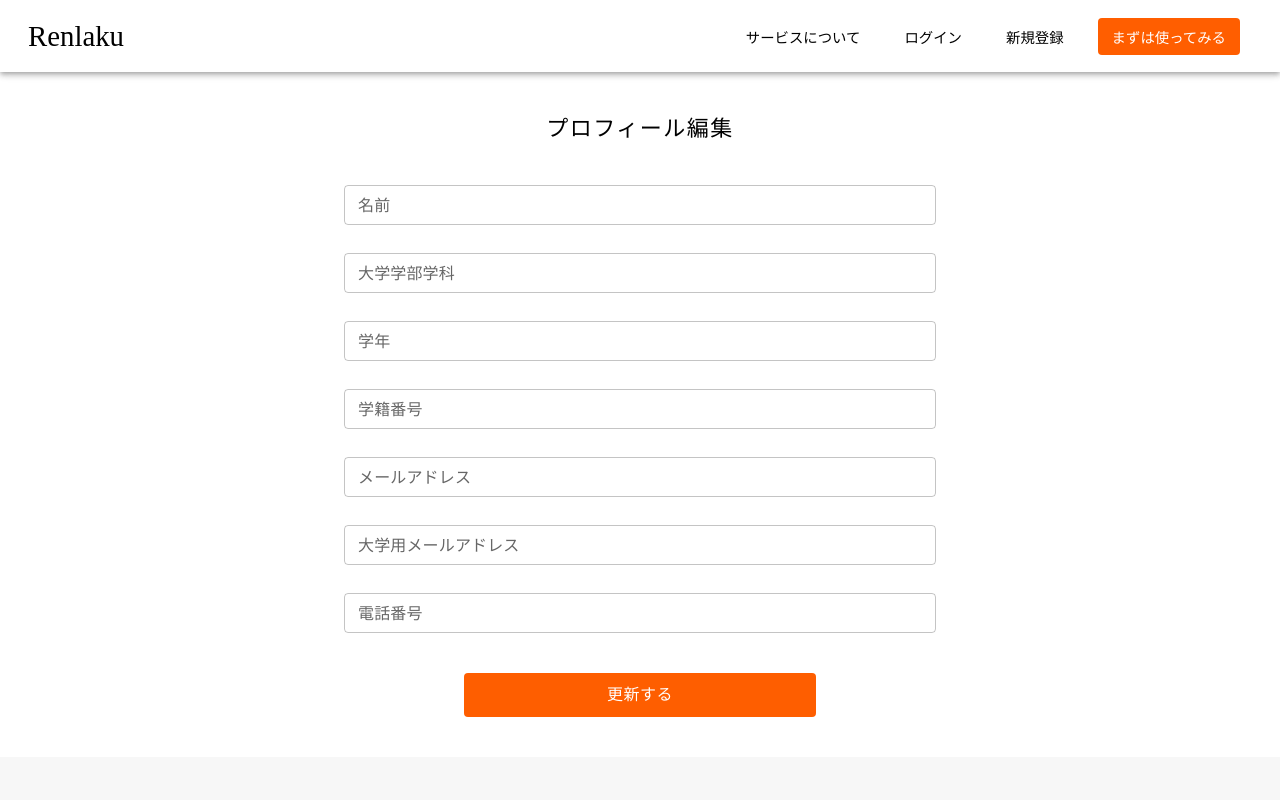
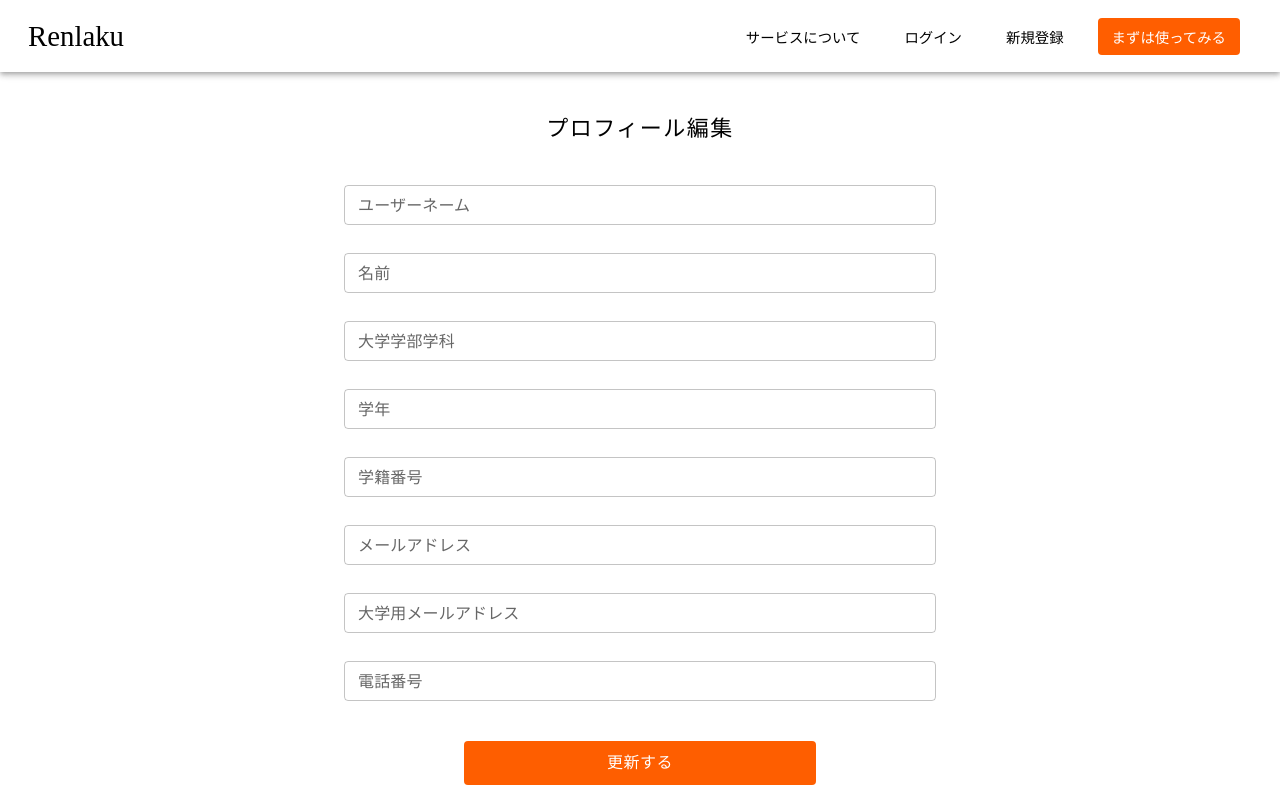
Before and after one commit to yusei53/Renlaku, a Next.js app: page /profile in a window 1280 px wide. Shown: the top 800 px of the page. Built offline with nearby package versions, Linux system fonts and the light colour scheme; no server answers.

Commit message:
userNameカラムを使用

```diff
--- a/app/_components/common/modals/signup-modal.tsx
+++ b/app/_components/common/modals/signup-modal.tsx
@@ -16,6 +16,7 @@ import useLoginModal from "@/app/_feature/hooks/useLoginModal";
 import Modal from "./custom-modal";
 
 const schema = z.object({
+  userName: z.string().min(1, { message: "ユーザーネームを入力してください" }),
   email: z.string().email({ message: "メールアドレスの形式ではありません" }),
   password: z.string().min(6, { message: "6文字以上入力する必要があります" }),
 });
@@ -32,7 +33,7 @@ const SignupModal = () => {
     formState: { errors },
   } = useForm<FieldValues>({
     //初期値
-    defaultValues: { email: "", password: "" },
+    defaultValues: { userName: "", email: "", password: "" },
     //入力値の検証
     resolver: zodResolver(schema),
   });
@@ -59,7 +60,7 @@ const SignupModal = () => {
         });
 
         signupModal.onClose();
-        router.push("/skip-class");
+        router.push("/profile");
         router.refresh();
       }
     } catch (error) {
@@ -71,6 +72,14 @@ const SignupModal = () => {
 
   const bodyContent = (
     <Box component={"form"} display="flex" flexDirection="column" gap={3}>
+      <Input
+        id="userName"
+        label="ユーザー名"
+        disabled={loading}
+        register={register}
+        errors={errors}
+        required
+      />
       <Input
         id="email"
         label="メールアドレス"
@@ -95,7 +104,7 @@ const SignupModal = () => {
     <Box gap={3}>
       {/* Googleログイン */}
       <Button
-        label="Googleでログイン"
+        label="Googleで新規登録"
         icon={FcGoogle}
         onClick={() => signIn("google")}
         sx={{
--- a/app/_components/profile/profile-container.tsx
+++ b/app/_components/profile/profile-container.tsx
@@ -16,6 +16,7 @@ type TProps = {
 const ProfileContainer: React.FC<TProps> = ({ currentUser }) => {
   const router = useRouter();
   const [loading, setLoading] = useState(false);
+  const [isFormChanged, setIsFormChanged] = useState(false);
 
   const {
     register,
@@ -40,13 +41,17 @@ const ProfileContainer: React.FC<TProps> = ({ currentUser }) => {
   }, [currentUser, reset]);
 
   const onSubmit: SubmitHandler<FieldValues> = async (data) => {
+    if (!isFormChanged) {
+      router.push("/create-mail?category=skip-class");
+      return;
+    }
     setLoading(true);
 
     try {
       const res = await axios.patch("/api/profile", data);
       if (res.status == 200) {
         toast.success("プロフィールを更新しました！");
-        router.refresh();
+        router.push("/create-mail?category=skip-class");
       }
     } catch (error) {
       toast.error("エラーが発生しました" + error);
@@ -57,6 +62,7 @@ const ProfileContainer: React.FC<TProps> = ({ currentUser }) => {
   };
 
   const handleInputChange = (event: React.ChangeEvent<HTMLInputElement>) => {
+    setIsFormChanged(true);
     const { name, value } = event.target;
     setValue(name, value);
   };
@@ -70,12 +76,20 @@ const ProfileContainer: React.FC<TProps> = ({ currentUser }) => {
       py={5}
     >
       <HookFormInput
+        id="userName"
+        label="ユーザーネーム"
+        disabled={loading}
+        register={register}
+        errors={errors}
+        value={currentUser?.userName}
+        onChange={handleInputChange}
+      />
+      <HookFormInput
         id="name"
         label="名前"
         disabled={loading}
         register={register}
         errors={errors}
-        required
         value={currentUser?.name}
         onChange={handleInputChange}
       />
@@ -85,7 +99,6 @@ const ProfileContainer: React.FC<TProps> = ({ currentUser }) => {
         disabled={loading}
         register={register}
         errors={errors}
-        required
         value={currentUser?.university}
         onChange={handleInputChange}
       />
@@ -96,7 +109,6 @@ const ProfileContainer: React.FC<TProps> = ({ currentUser }) => {
         register={register}
         errors={errors}
         type="number"
-        required
         value={currentUser?.grade}
         onChange={handleInputChange}
       />
@@ -106,7 +118,6 @@ const ProfileContainer: React.FC<TProps> = ({ currentUser }) => {
         disabled={loading}
         register={register}
         errors={errors}
-        required
         value={currentUser?.universityNumber}
         onChange={handleInputChange}
       />
@@ -116,7 +127,6 @@ const ProfileContainer: React.FC<TProps> = ({ currentUser }) => {
         disabled={loading}
         register={register}
         errors={errors}
-        required
         value={currentUser?.privateEmail}
         onChange={handleInputChange}
       />
@@ -126,7 +136,6 @@ const ProfileContainer: React.FC<TProps> = ({ currentUser }) => {
         disabled={loading}
         register={register}
         errors={errors}
-        required
         value={currentUser?.universityEmail}
         onChange={handleInputChange}
       />
@@ -136,7 +145,6 @@ const ProfileContainer: React.FC<TProps> = ({ currentUser }) => {
         disabled={loading}
         register={register}
         errors={errors}
-        required
         value={currentUser?.phoneNumber}
         onChange={handleInputChange}
       />
--- a/app/api/profile/route.ts
+++ b/app/api/profile/route.ts
@@ -6,6 +6,7 @@ export async function PATCH(request: Request) {
   try {
     const body = await request.json();
     const {
+      userName,
       name,
       university,
       grade,
@@ -27,6 +28,7 @@ export async function PATCH(request: Request) {
         id: currentUser.id,
       },
       data: {
+        userName,
         name,
         university,
         grade,
--- a/app/api/signup/route.ts
+++ b/app/api/signup/route.ts
@@ -6,7 +6,7 @@ export async function POST(request: Request) {
   try {
     //リクエストボディの取得
     const body = await request.json();
-    const { email, password } = body;
+    const { userName, email, password } = body;
 
     //パスワードのハッシュ化(セキュリティ強化)
     const hashedPassword = await bcrypt.hash(password, 12);
@@ -14,6 +14,7 @@ export async function POST(request: Request) {
     //ユーザーの作成
     const response = await prisma.user.create({
       data: {
+        userName,
         email,
         hashedPassword,
       },
```
